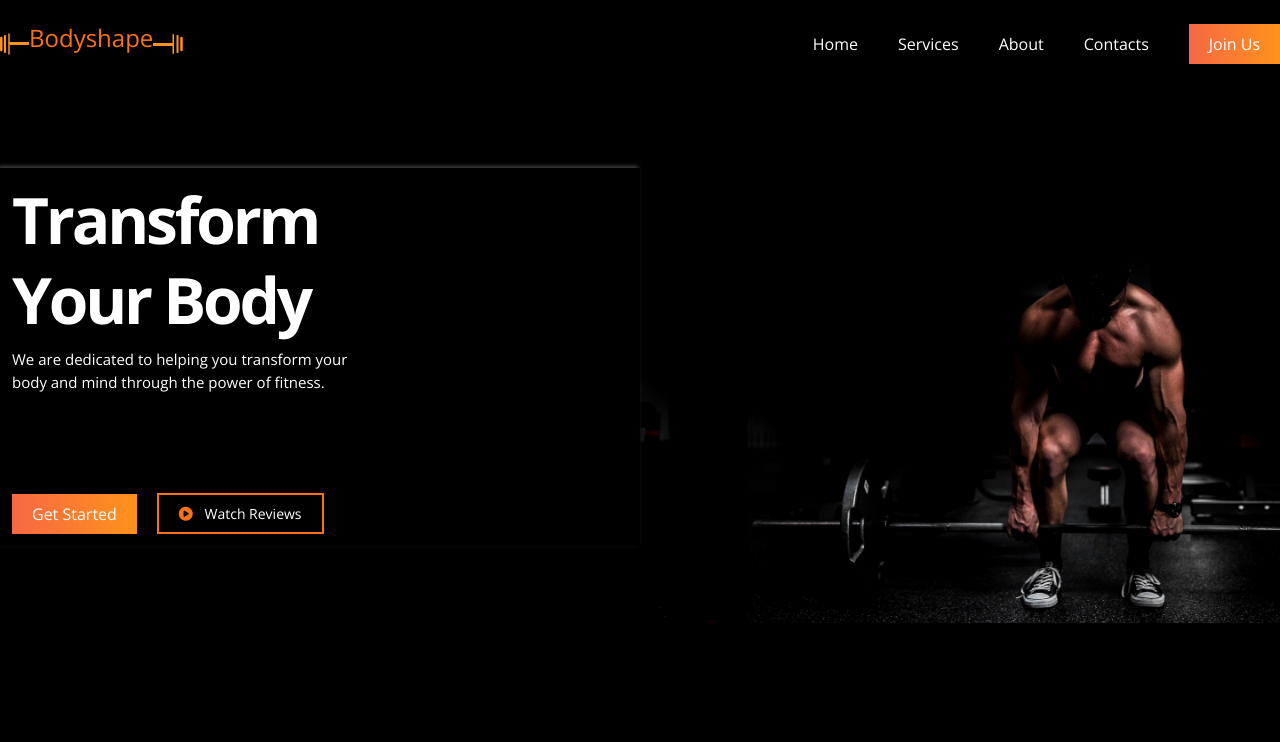
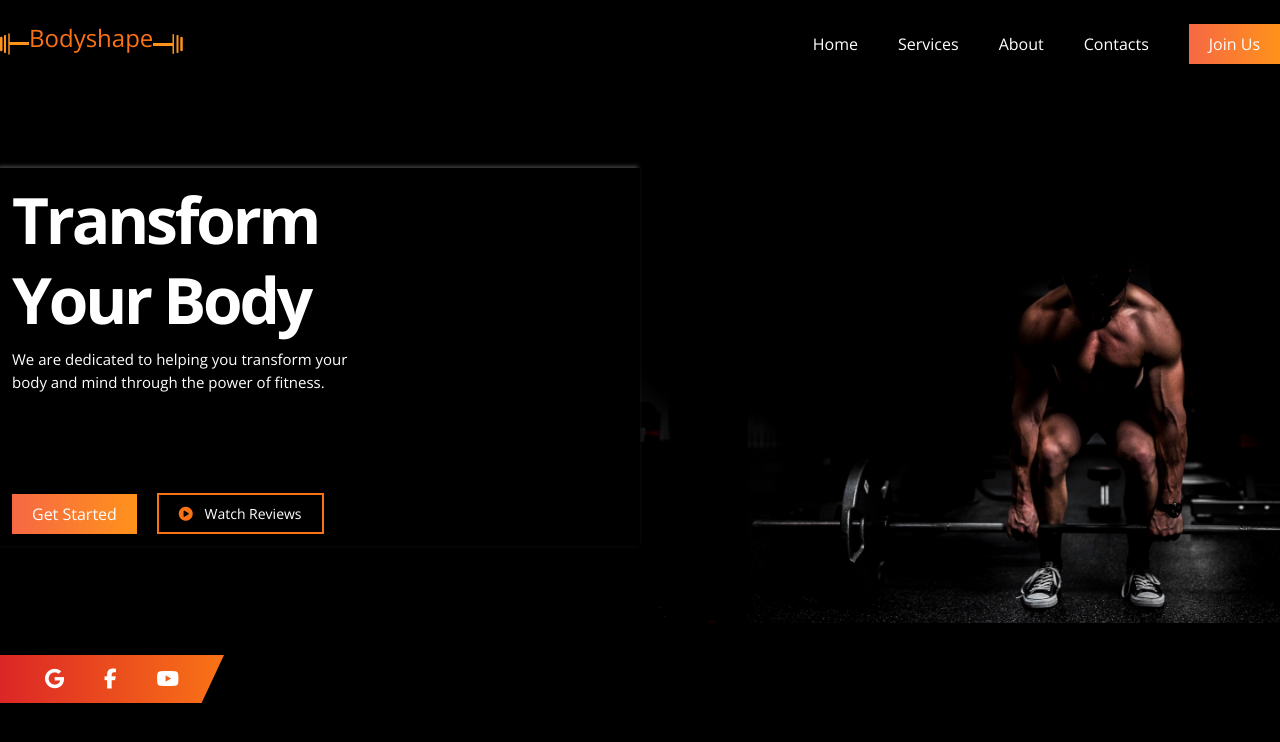
Before and after one commit to ummahaney04/Projec_Tailwind_Assesment-02, a plain HTML site: page index.html in a window 1280 px wide. Drawn offline with nearby package versions, Linux system fonts and the light colour scheme; a web font is replaced by a local one.

Commit message:
add icons section

```diff
--- a/index.html
+++ b/index.html
@@ -81,5 +81,35 @@
     </header>
     <!-- header-style-end -->
 
+
+
+     <!--main-style -start  -->
+
+    <main>
+
+        <section class=" mx-auto">
+
+            <div class=" mt-8 w-56 h-12 bg-gradient-to-r from-red-600 to-orange-500 flex items-center justify-center gap-10 text-white text-xl"
+                style="clip-path: polygon(0 100%, 90% 100%, 100% 0, 0 0);">
+                <i class="fab fa-google"></i>
+                <i class="fab fa-facebook-f"></i>
+                <i class="fab fa-youtube"></i>
+            </div>
+
+        </section>
+
+
+
+
+
+
+
+
+
+
+
+    </main>
+    <!--main-style -end  -->
+
 </body>
 </html>
```
